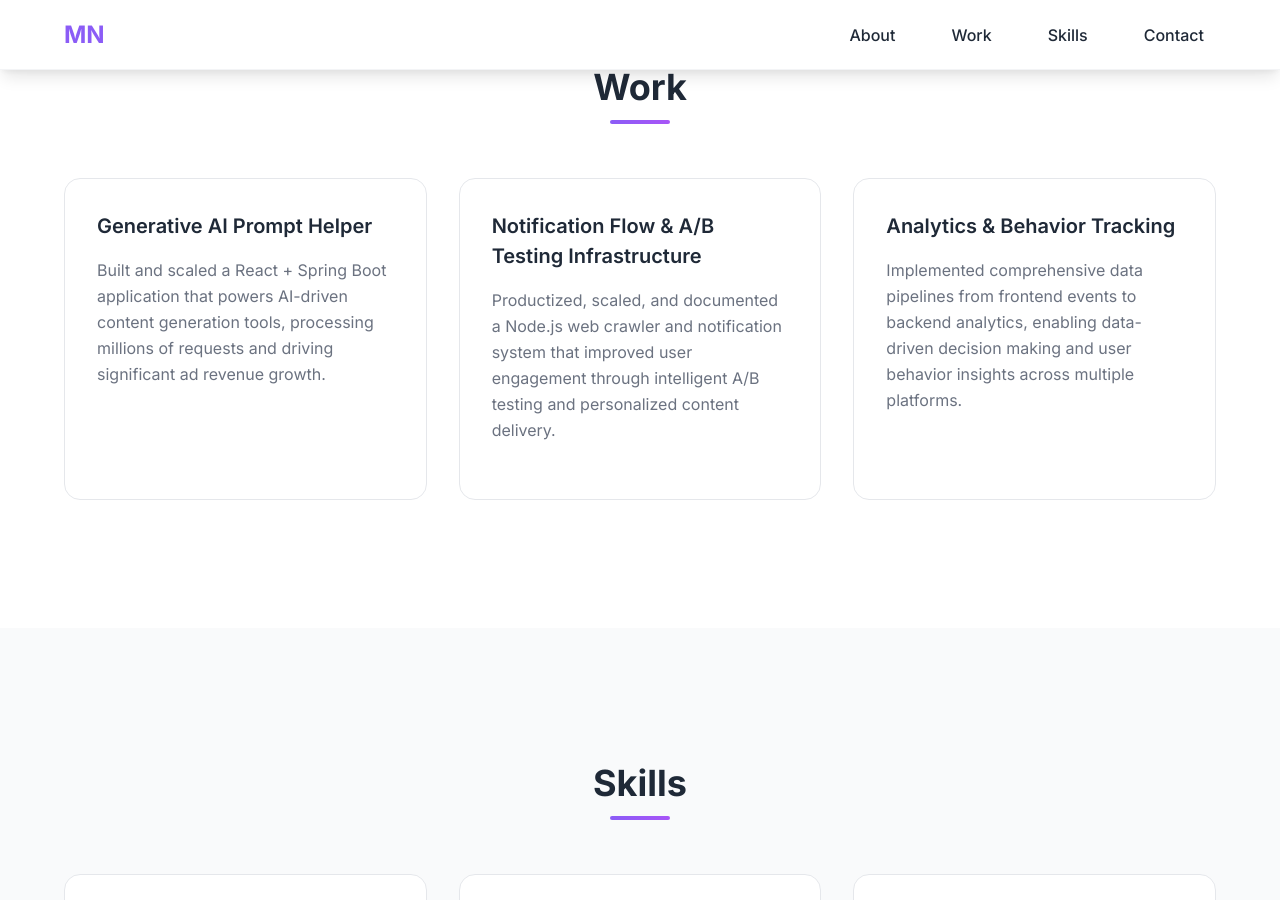
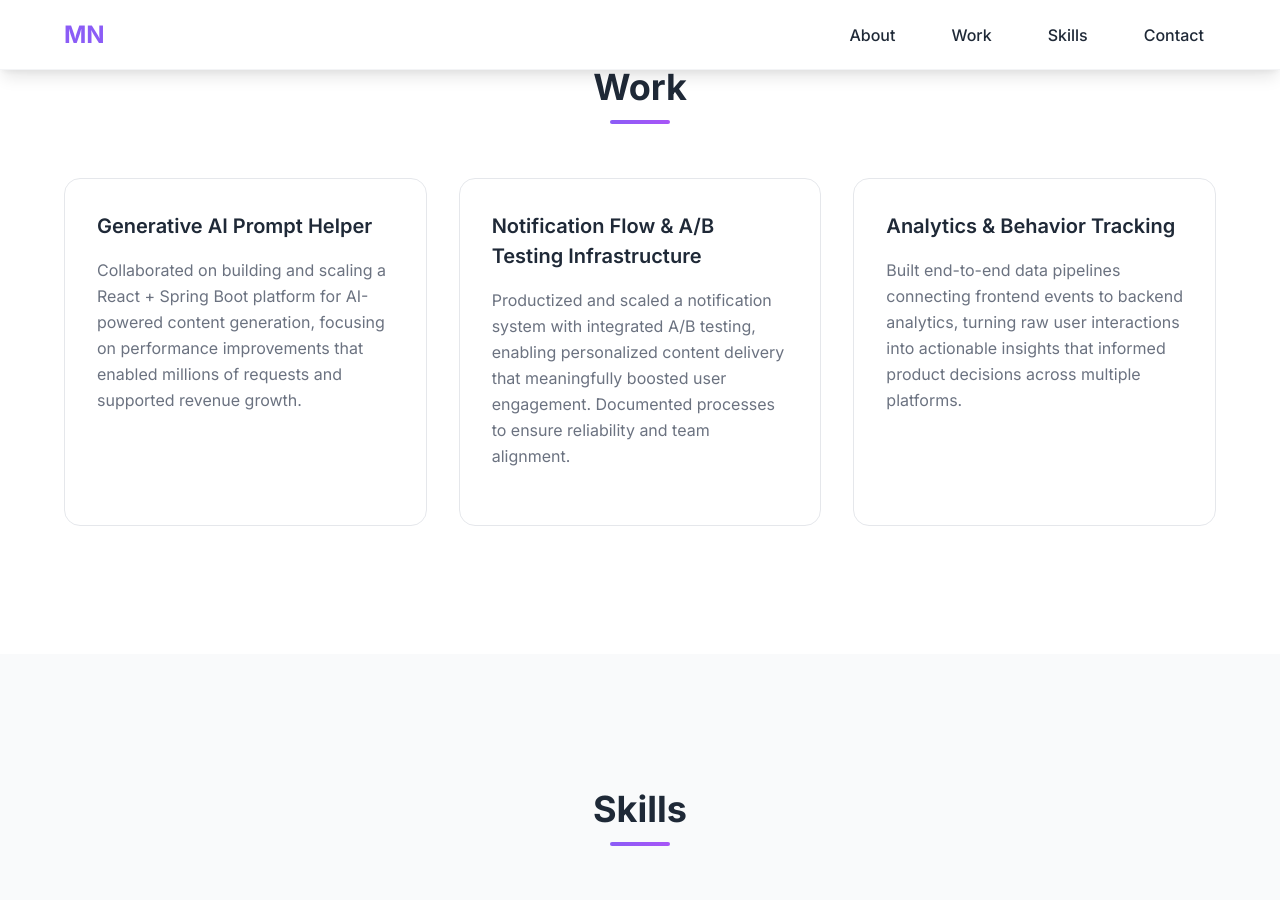
Before and after one commit to michellenavarro/michellenavarro.github.io, a Jekyll site: the page built from index.html, in a window 1280 px wide and 900 px high, scrolled down 1571 px. Built offline with Jekyll 4.4.1, drawn with Linux system fonts in a browser that asks for light colours.

Commit message:
work wording

```diff
--- a/index.html
+++ b/index.html
@@ -63,7 +63,7 @@ title: Michelle Navarro - Senior Software Engineer
                 <div class="work-card-content">
                     <h3 class="work-card-title">Generative AI Prompt Helper</h3>
                     <p class="work-card-description">
-                        Built and scaled a React + Spring Boot application that powers AI-driven content generation tools, processing millions of requests and driving significant ad revenue growth.
+                        Collaborated on building and scaling a React + Spring Boot platform for AI-powered content generation, focusing on performance improvements that enabled millions of requests and supported revenue growth.
                     </p>
                 </div>
             </div>
@@ -72,7 +72,7 @@ title: Michelle Navarro - Senior Software Engineer
                 <div class="work-card-content">
                     <h3 class="work-card-title">Notification Flow & A/B Testing Infrastructure</h3>
                     <p class="work-card-description">
-                        Productized, scaled, and documented a Node.js web crawler and notification system that improved user engagement through intelligent A/B testing and personalized content delivery.
+                        Productized and scaled a notification system with integrated A/B testing, enabling personalized content delivery that meaningfully boosted user engagement. Documented processes to ensure reliability and team alignment.
                     </p>
                 </div>
             </div>
@@ -81,7 +81,7 @@ title: Michelle Navarro - Senior Software Engineer
                 <div class="work-card-content">
                     <h3 class="work-card-title">Analytics & Behavior Tracking</h3>
                     <p class="work-card-description">
-                        Implemented comprehensive data pipelines from frontend events to backend analytics, enabling data-driven decision making and user behavior insights across multiple platforms.
+                        Built end-to-end data pipelines connecting frontend events to backend analytics, turning raw user interactions into actionable insights that informed product decisions across multiple platforms.
                     </p>
                 </div>
             </div>
```
